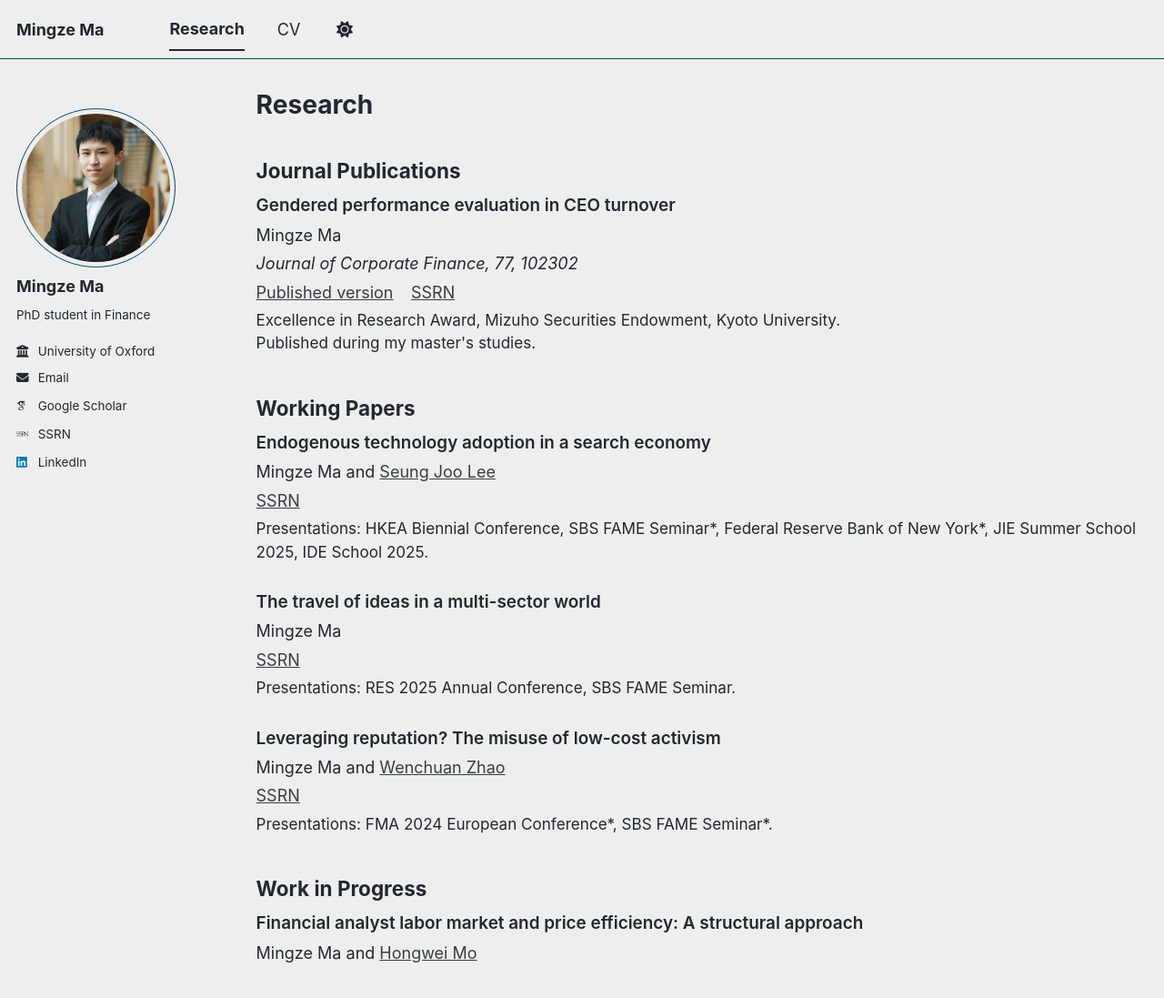
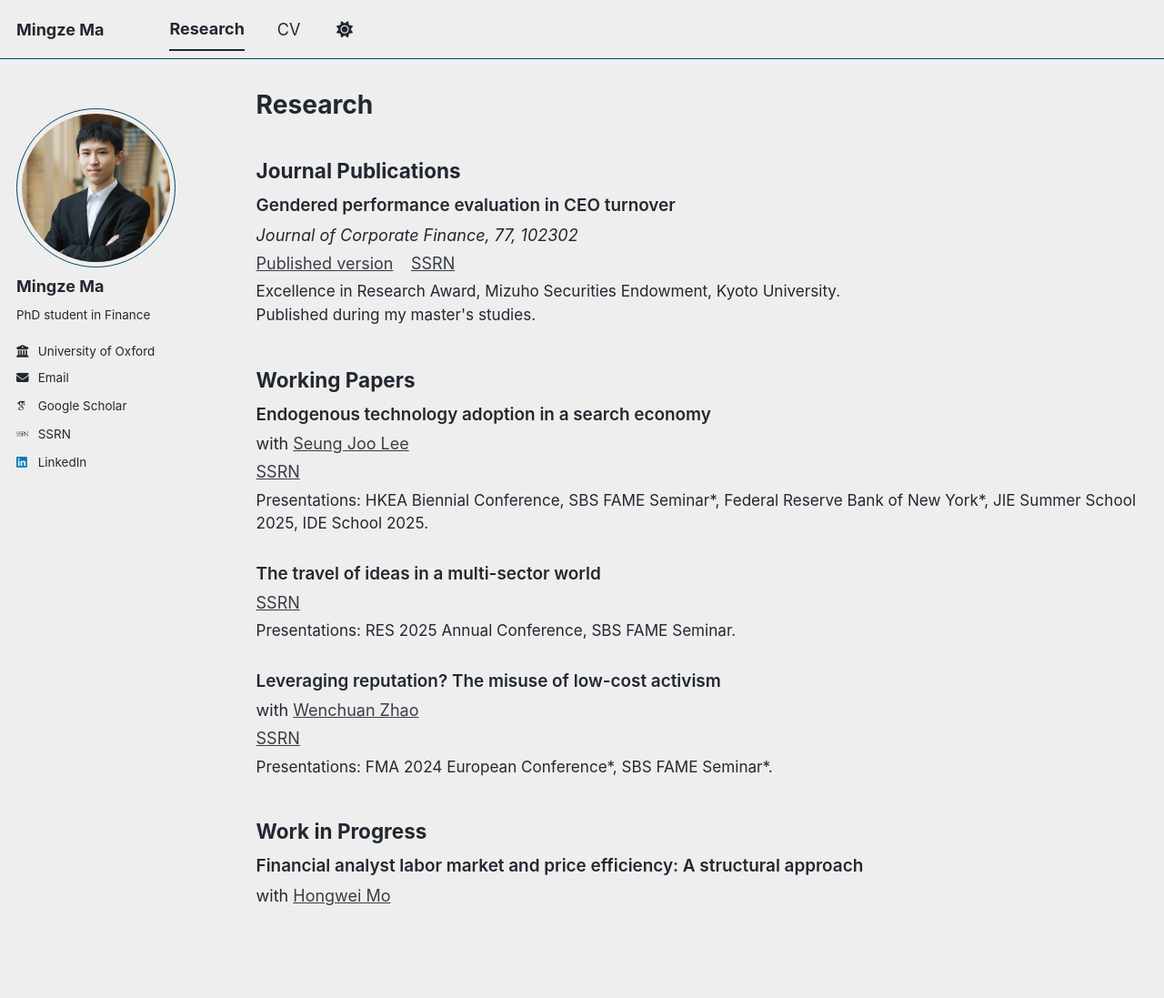
Before and after one commit to MingzeMaSBS/mingzemasbs.github.io, a Jekyll site: the page built from _pages/publications.html, in a window 1280 px wide and 1317 px high. Shown: the top 1097 px of the window at 91% size. Built offline with Jekyll 4.4.1, drawn with Linux system fonts in a browser that asks for light colours; some web fonts are replaced; a script bundle is joined from its source files by our own code; library files that are not in the unit come from our copies.

Commit message:
Update publications.html

```diff
--- a/_pages/publications.html
+++ b/_pages/publications.html
@@ -42,10 +42,6 @@ author_profile: true
     Gendered performance evaluation in CEO turnover
   </div>
 
-  <div class="paper-authors">
-    Mingze Ma
-  </div>
-
   <div class="paper-status">
     Journal of Corporate Finance, 77, 102302
   </div>
@@ -69,7 +65,7 @@ author_profile: true
   </div>
 
   <div class="paper-authors">
-    Mingze Ma and <a href="https://seungecon.github.io/" target="_blank">Seung Joo Lee</a>
+    with <a href="https://seungecon.github.io/" target="_blank">Seung Joo Lee</a>
   </div>
 
   <div class="paper-links">
@@ -84,10 +80,6 @@ author_profile: true
 <div class="paper-entry">
   <div class="paper-title">
     The travel of ideas in a multi-sector world
-  </div>
-
-  <div class="paper-authors">
-    Mingze Ma
   </div>
 
   <div class="paper-links">
@@ -105,7 +97,7 @@ author_profile: true
   </div>
 
   <div class="paper-authors">
-    Mingze Ma and <a href="https://www.wenchuan-zhao.com/" target="_blank">Wenchuan Zhao</a>
+    with <a href="https://www.wenchuan-zhao.com/" target="_blank">Wenchuan Zhao</a>
   </div>
 
   <div class="paper-links">
@@ -125,6 +117,6 @@ author_profile: true
   </div>
 
   <div class="paper-authors">
-    Mingze Ma and <a href="https://www.hongweimo.com/" target="_blank">Hongwei Mo</a>
+    with <a href="https://www.hongweimo.com/" target="_blank">Hongwei Mo</a>
   </div>
 </div>
```
